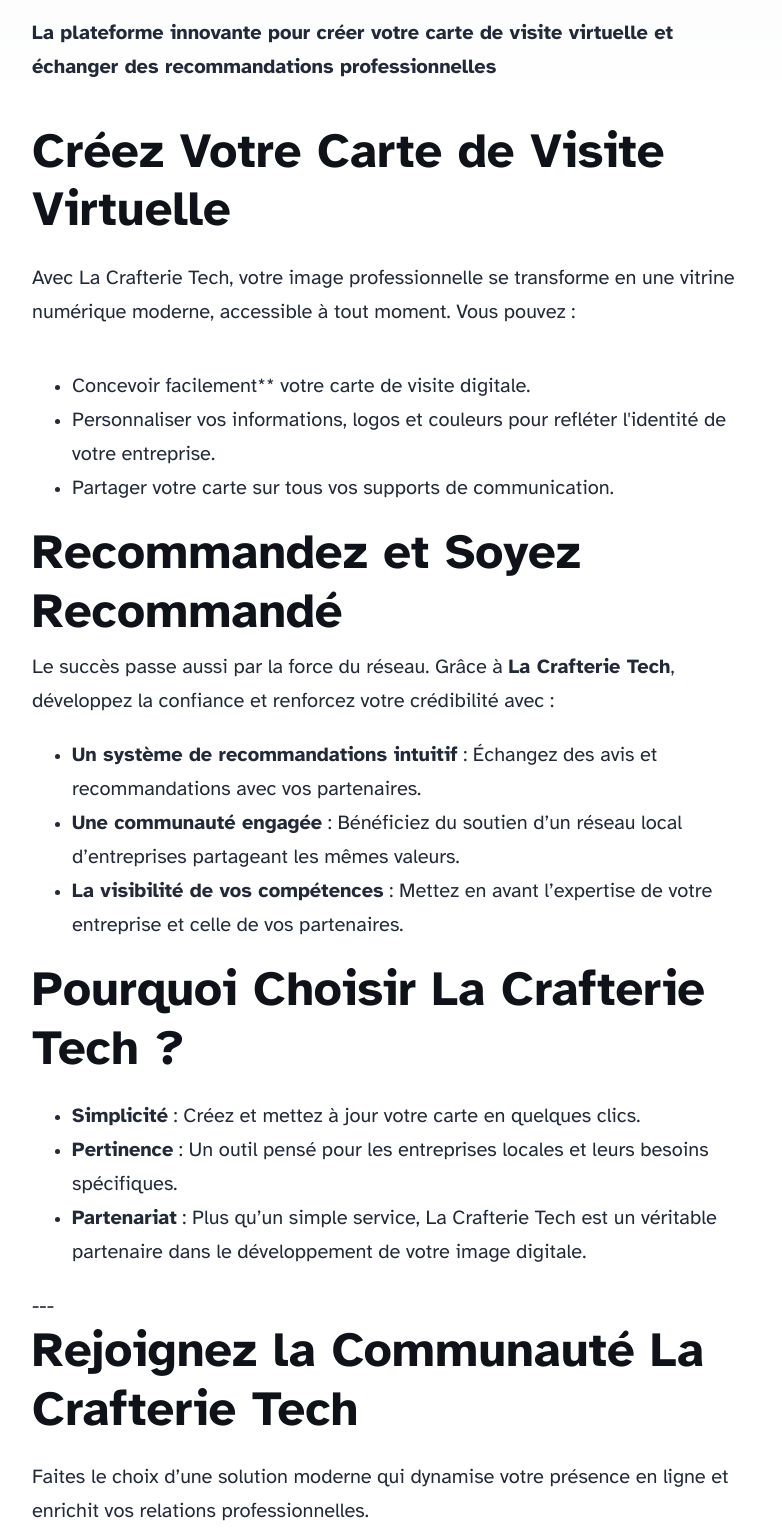
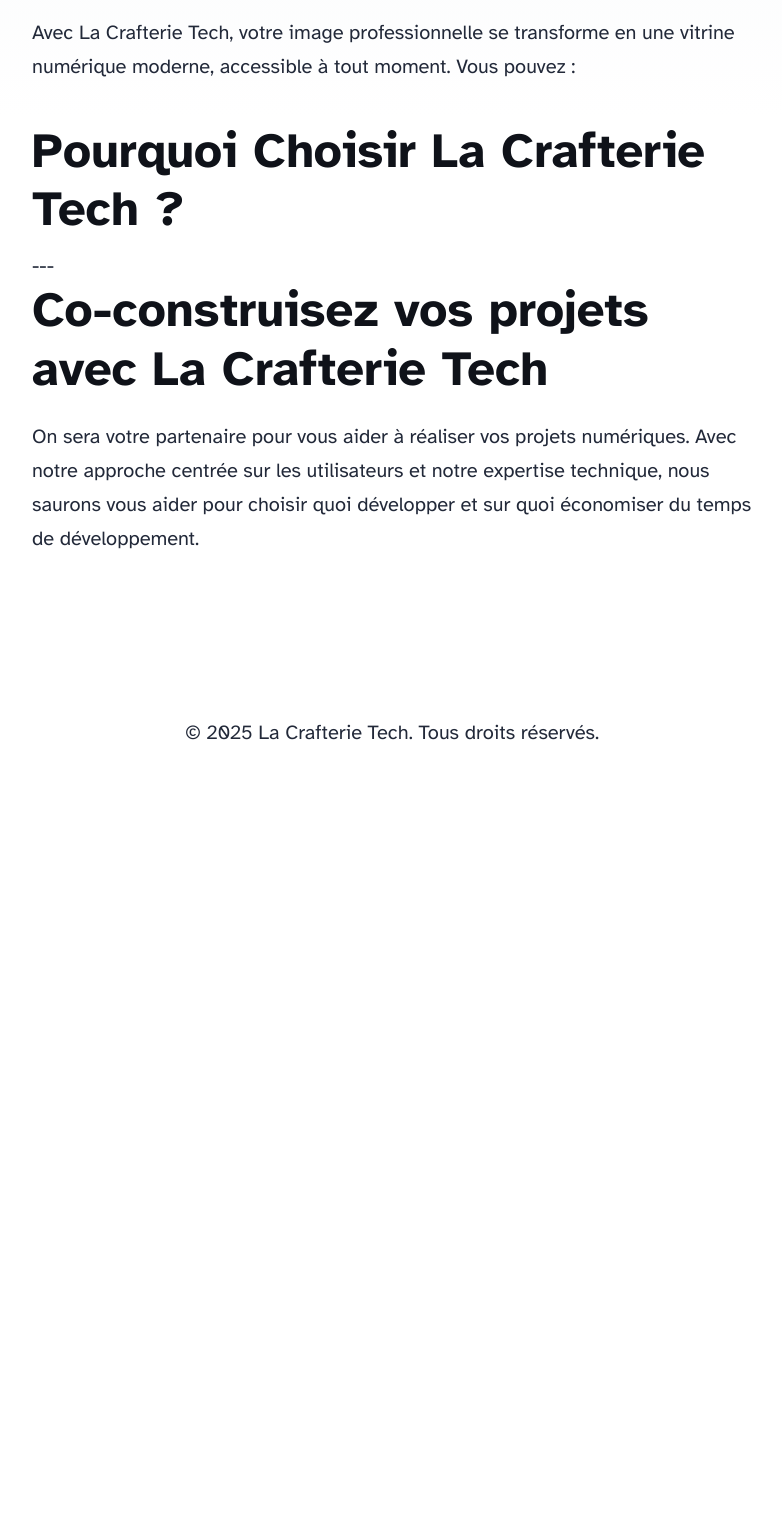
Before and after one commit to edouard-mangel/astro-fiddling, an Astro site: page /about in a window 1280 px wide. Shown: the part 483-2015 px from the top of the page, without its empty margins (248-1030 px from the left). After the commit the page ends 1254 px from the top, so only its background shows below. Built offline with nearby package versions, Linux system fonts and the light colour scheme; Astro itself is replaced by a stand-in of ours.

Commit message:
content: about

```diff
--- a/src/pages/about.astro
+++ b/src/pages/about.astro
@@ -8,74 +8,22 @@
     pubDate={new Date("April 13 2025")}
 >
     <h2>Bienvenue sur La Crafterie Tech</h2>
-    <p>
-        <b
-            >La plateforme innovante pour créer votre carte de visite virtuelle
-            et échanger des recommandations professionnelles</b
-        >
-    </p>
-    <h2>Créez Votre Carte de Visite Virtuelle</h2>
+
     <p>
         Avec La Crafterie Tech, votre image professionnelle se transforme en une
         vitrine numérique moderne, accessible à tout moment. Vous pouvez :
-    </p>
-    <ul>
-        <li>Concevoir facilement** votre carte de visite digitale.</li>
-        <li>
-            Personnaliser vos informations, logos et couleurs pour refléter
-            l'identité de votre entreprise.
-        </li>
-        <li>Partager votre carte sur tous vos supports de communication.</li>
-    </ul>
 
-    <h2>Recommandez et Soyez Recommandé</h2>
-
-    Le succès passe aussi par la force du réseau. Grâce à <b
-        >La Crafterie Tech</b
-    >, développez la confiance et renforcez votre crédibilité avec :
-
-    <ul>
-        <li>
-            <strong>Un système de recommandations intuitif</strong> : Échangez des
-            avis et recommandations avec vos partenaires.
-        </li>
-        <li>
-            <strong>Une communauté engagée</strong> : Bénéficiez du soutien d’un
-            réseau local d’entreprises partageant les mêmes valeurs.
-        </li>
-        <li>
-            <strong>La visibilité de vos compétences</strong> : Mettez en avant l’expertise
-            de votre entreprise et celle de vos partenaires.
-        </li>
-    </ul>
 
     <h2>Pourquoi Choisir La Crafterie Tech ?</h2>
 
-    <ul>
-        <li>
-            <strong>Simplicité</strong> : Créez et mettez à jour votre carte en quelques
-            clics.
-        </li>
-        <li>
-            <strong>Pertinence</strong> : Un outil pensé pour les entreprises locales
-            et leurs besoins spécifiques.
-        </li>
-        <li>
-            <strong>Partenariat</strong> : Plus qu’un simple service, La Crafterie
-            Tech est un véritable partenaire dans le développement de votre image
-            digitale.
-        </li>
-    </ul>
 
     ---
 
-    <h2>Rejoignez la Communauté La Crafterie Tech</h2>
+    <h2>Co-construisez vos projets avec La Crafterie Tech</h2>
     <p>
-        Faites le choix d’une solution moderne qui dynamise votre présence en
-        ligne et enrichit vos relations professionnelles.
+        On sera votre partenaire pour vous aider à réaliser vos projets numériques.
+
+        Avec notre approche centrée sur les utilisateurs et notre expertise technique, nous saurons vous aider pour choisir quoi développer et sur quoi économiser du temps de développement.
     </p>
-    <strong>Inscrivez-vous dès aujourd'hui</strong> pour commencer à créer votre
-    carte de visite virtuelle et profiter des échanges de recommandations ! ** Insérer
-    ici un Call to action, pour inviter les utilisateurs à créer leur carte de visite
-    virtuelle.
+
 </Layout>
```
